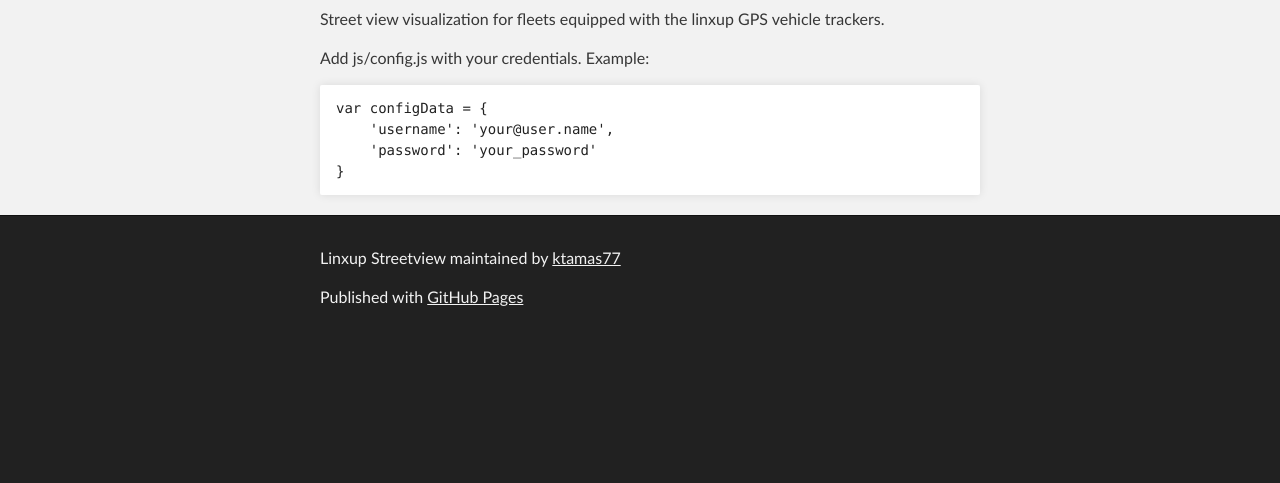
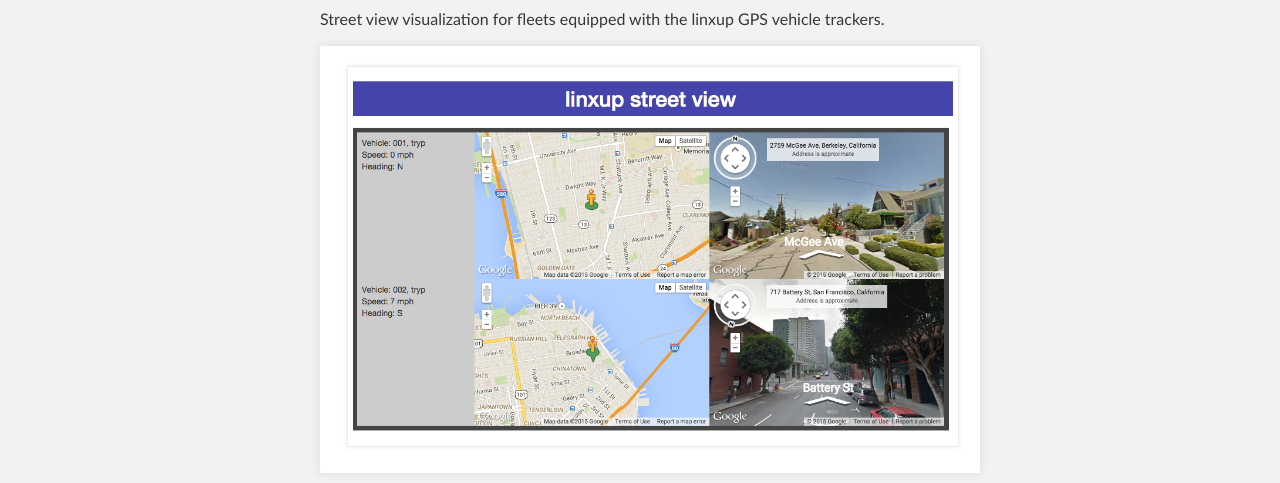
Before and after one commit to ktamas77/linxup-streetview, a plain HTML site: page index.html in a window 1280 px wide. Shown: the part 317-800 px from the top of the page. Drawn offline with Linux system fonts and the light colour scheme.

Commit message:
screenshot added

```diff
--- a/index.html
+++ b/index.html
@@ -36,12 +36,17 @@
 
 <p>Street view visualization for fleets equipped with the linxup GPS vehicle trackers.</p>
 
+<pre>
+  <img src="images/screenshot.png" width="600">
+</pre>
+<br/>
 <p>Add js/config.js with your credentials. Example:</p>
 
 <pre><code>var configData = {
     'username': 'your@user.name',
     'password': 'your_password'
 }
+
 </code></pre>
       </section>
     </div>
```
Also changed, not shown: images/screenshot.png (added).
